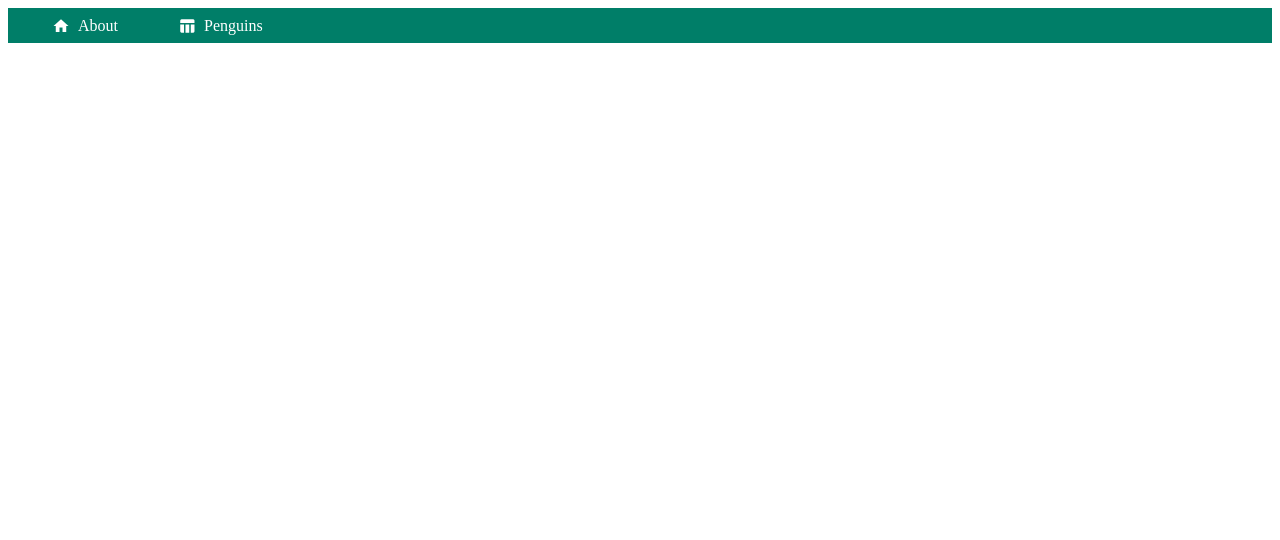
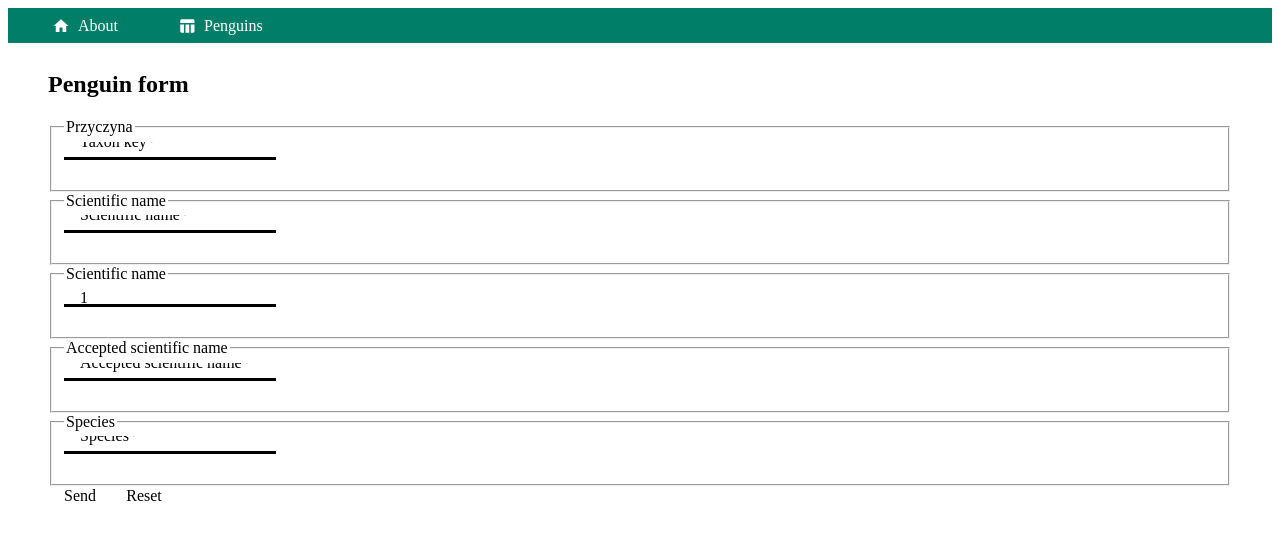
Before and after one commit to slawosek/Penguins, an Angular app in the folder penguin-ng/: page /penguin/1 in a window 1280 px wide. Before the commit this address led to /. Shown: the top 540 px of the page. Built offline with nearby package versions, Linux system fonts and the light colour scheme; no server answers.

Commit message:
feat: penguin form component

```diff
--- a/penguin-ng/src/app/app-routing.module.ts
+++ b/penguin-ng/src/app/app-routing.module.ts
@@ -2,6 +2,7 @@ import { NgModule } from '@angular/core';
 import { RouterModule, Routes } from '@angular/router';
 import { PenguinTableViewComponent } from "./penguin/view/penguin-table-view/penguin-table-view.component";
 import { AboutComponent } from "./info/view/about/about.component";
+import { PenguinFormComponent } from "./penguin/view/penguin-form/penguin-form.component";
 
 /**
  * Global navigation routes.
@@ -14,6 +15,10 @@ const routes: Routes = [
   {
     path: 'about',
     component: AboutComponent
+  },
+  {
+    path: 'penguin/:taxonKey',
+    component: PenguinFormComponent
   }
 ];
 
--- a/penguin-ng/src/app/penguin/service/penguin.service.ts
+++ b/penguin-ng/src/app/penguin/service/penguin.service.ts
@@ -2,6 +2,7 @@ import { Injectable } from '@angular/core';
 import { HttpClient } from "@angular/common/http";
 import { Observable } from "rxjs";
 import { Penguins } from "../model/penguins";
+import { Penguin } from "../model/penguin";
 
 /**
  * Service responsible for managing penguins.
@@ -20,7 +21,11 @@ export class PenguinService {
    * Fetches all penguins
    */
   getPenguins(): Observable<Penguins> {
-    return this.httpClient.get<Penguins>('/api/penguins');
+    return this.httpClient.get<Penguins>(`/api/penguins`);
+  }
+
+  getPenguin(taxonKey: string): Observable<Penguin> {
+    return this.httpClient.get<Penguin>(`api/penguin/${taxonKey}`)
   }
 
 }
--- /dev/null
+++ b/penguin-ng/src/app/penguin/view/penguin-form/penguin-form.component.html
@@ -0,0 +1,77 @@
+<article class="article">
+  <header class="header article__header">
+    <h2 class="header__h2">Penguin form</h2>
+  </header>
+  <form *ngIf="form" class="form" [formGroup]="form"
+        (ngSubmit)="onSubmit()" data-cy="form">
+
+    <fieldset class="form__group">
+      <legend>Przyczyna</legend>
+      <mat-form-field class="form__content">
+        <mat-label>Taxon key</mat-label>
+        <input matInput
+               [formControl]="form.controls.taxonKey"
+               [placeholder]="'56799'">
+        <mat-error *ngIf="form.controls.taxonKey.hasError('required')">
+          Value is required.
+        </mat-error>
+      </mat-form-field>
+    </fieldset>
+    <fieldset class="form__group">
+      <legend>Scientific name</legend>
+      <mat-form-field class="form__content">
+        <mat-label>Scientific name</mat-label>
+        <input matInput
+               [formControl]="form.controls.scientificName"
+               [placeholder]="'Aptenodytes patagonicus J.F.Miller 1778'">
+        <mat-error *ngIf="form.controls.scientificName.hasError('required')">
+          Value is required.
+        </mat-error>
+      </mat-form-field>
+    </fieldset>
+    <fieldset class="form__group">
+      <legend>Scientific name</legend>
+      <mat-form-field class="form__content">
+        <mat-label>Number of occurrences</mat-label>
+        <input matInput
+               [formControl]="form.controls.numberOfOccurrences"
+               [placeholder]="'12101'">
+        <mat-error *ngIf="form.controls.numberOfOccurrences.hasError('required')">
+          Value is required.
+        </mat-error>
+      </mat-form-field>
+    </fieldset>
+    <fieldset class="form__group">
+      <legend>Accepted scientific name</legend>
+      <mat-form-field class="form__content">
+        <mat-label>Accepted scientific name</mat-label>
+        <input matInput
+               [formControl]="form.controls.acceptedScientificName"
+               [placeholder]="'Aptenodytes patagonicus J.F.Miller 1778'">
+        <mat-error *ngIf="form.controls.acceptedScientificName.hasError('required')">
+          Value is required.
+        </mat-error>
+      </mat-form-field>
+    </fieldset>
+    <fieldset class="form__group">
+      <legend>Species</legend>
+      <mat-form-field class="form__content">
+        <mat-label>Species</mat-label>
+        <input matInput
+               [formControl]="form.controls.species"
+               [placeholder]="'Aptenodytes patagonicus'">
+        <mat-error *ngIf="form.controls.species.hasError('required')">
+          Value is required.
+        </mat-error>
+      </mat-form-field>
+    </fieldset>
+
+    <div class="form__group--horizontal--no-border">
+      <button mat-button type="submit" color="primary" data-cy="submitButton">Send</button>
+      <button mat-button color="warn" data-cy="clearButton" (click)="form.reset()">Reset</button>
+    </div>
+    <mat-error *ngIf="form.invalid && form.dirty" data-cy="invalidFormMessage">
+      Form is invalid.
+    </mat-error>
+  </form>
+</article>
--- /dev/null
+++ b/penguin-ng/src/app/penguin/view/penguin-form/penguin-form.component.ts
@@ -0,0 +1,71 @@
+import { Component, OnInit } from '@angular/core';
+import { PenguinService } from "../../service/penguin.service";
+import { ActivatedRoute, Router } from "@angular/router";
+import { FormControl, FormGroup, Validators } from "@angular/forms";
+import { map } from "rxjs";
+import { PenguinForm } from "../form/penguin-form.types";
+
+@Component({
+  selector: 'app-penguin-form',
+  templateUrl: './penguin-form.component.html',
+  styleUrl: './penguin-form.component.css'
+})
+export class PenguinFormComponent implements OnInit {
+
+  /**
+   * Form.
+   */
+  form: PenguinForm = new FormGroup({
+    taxonKey: new FormControl('', {
+      validators: [Validators.required],
+      nonNullable: true
+    }),
+    scientificName: new FormControl('', {
+      validators: [Validators.required],
+      nonNullable: true
+    }),
+    numberOfOccurrences: new FormControl(1, {
+      validators: [Validators.required, Validators.min(1)],
+      nonNullable: true
+    }),
+    acceptedScientificName: new FormControl('', {
+      validators: [Validators.required],
+      nonNullable: true
+    }),
+    species: new FormControl('', {
+      validators: [Validators.required],
+      nonNullable: true
+    })
+  });
+
+  /**
+   * @param service penguin service
+   * @param route current route
+   * @param router router service
+   */
+  constructor(private service: PenguinService,
+              private route: ActivatedRoute,
+              private router: Router) {
+  }
+
+  /**
+   * Form initialization.
+   */
+  ngOnInit() {
+    this.route.params
+      .pipe(map((params) => params['taxonKey']))
+      .subscribe((taxonKey) => {
+        this.service.getPenguin(taxonKey).subscribe(penguin => {
+          this.form.patchValue(penguin);
+        });
+      });
+  }
+
+  /**
+   * On submit operations.
+   */
+  onSubmit() {
+
+  }
+
+}
--- a/penguin-ng/src/app/penguin/view/penguin-table-view/penguin-table-view.component.html
+++ b/penguin-ng/src/app/penguin/view/penguin-table-view/penguin-table-view.component.html
@@ -23,7 +23,7 @@
       <ng-container cdkColumnDef="actions">
         <th cdk-header-cell *cdkHeaderCellDef>Actions</th>
         <td cdk-cell *cdkCellDef="let penguin">
-          <button mat-raised-button class="table__button" (click)="editPenguin(penguin)">Edit</button>
+          <button mat-raised-button class="table__button" routerLink="/penguin/{{penguin.taxonKey}}">Edit</button>
         </td>
       </ng-container>
 
```
Also changed, not shown: penguin-ng/src/app/app.module.ts (+19 -8 lines), penguin-ng/src/app/penguin/view/form/penguin-form.types.ts (added, +12 -0 lines), penguin-ng/src/app/penguin/view/penguin-form/penguin-form.component.css (added), 1 other file (tests, documents, lock files or other folders).
